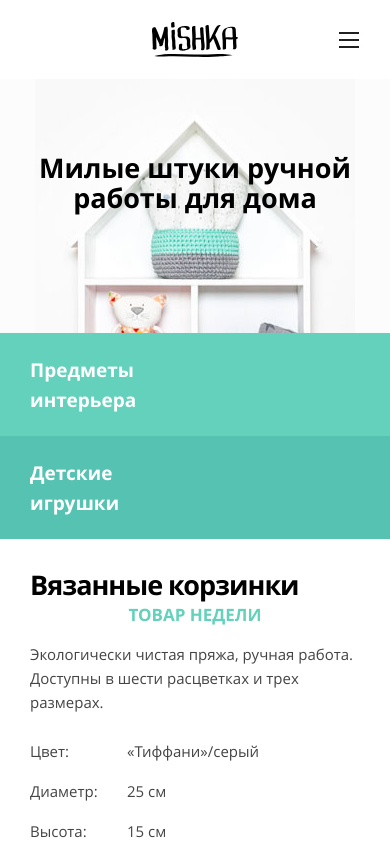
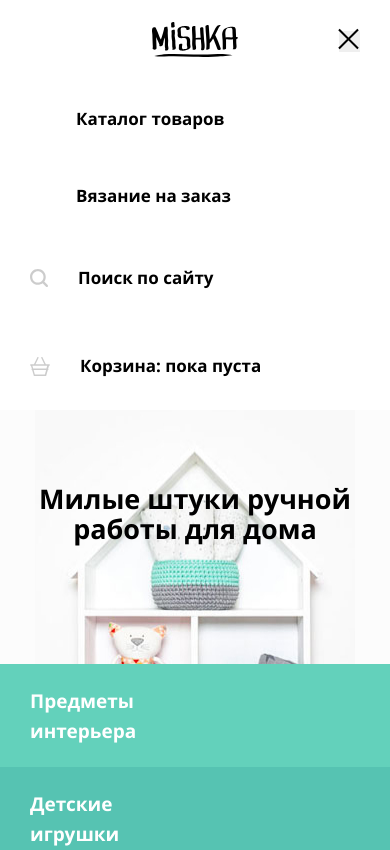
Before and after one commit to dewfors/1567759-mishka-21, a website: page source/index.html in a window 390 px wide. Shown: the top 850 px of the page. Drawn offline with nearby package versions, Linux system fonts and the light colour scheme; files that its build step writes are made by us from their sources.

```diff
--- a/source/index.html
+++ b/source/index.html
@@ -12,7 +12,7 @@
   <h1 class="visually-hidden">Магазин изделий ручной работы "Мишка"</h1>
   <div class="page-header__wrapper container">
     <div class="page-header__inner">
-      <nav class="main-nav main-nav--closed main-nav--nojs">
+      <nav class="main-nav main-nav--opened main-nav--nojs">
         <a class="page-header__logo logo">
           <picture>
             <source media="(min-width: 1150px)" srcset="img/mishka-logo-desktop.svg">
@@ -22,12 +22,8 @@
         </a>
         <button class="main-nav__toggle" type="button">
           <span class="visually-hidden">Открыть меню</span>
-<!--          <svg width="20" height="14" viewBox="0 0 20 14" fill="none" xmlns="http://www.w3.org/2000/svg">-->
-<!--            <path d="M20 0H0V2H20V0Z" fill="#231F20"/>-->
-<!--            <path d="M20 6H0V8H20V6Z" fill="#231F20"/>-->
-<!--            <path d="M20 12H0V14H20V12Z" fill="#231F20"/>-->
-<!--          </svg>-->
         </button>
+
         <ul class="main-nav__list site-list">
           <li class="site-list__item">
             <a class="site-list__link" href="catalog.html">Каталог товаров</a>
@@ -42,24 +38,24 @@
               <svg class="site-list__icon user-list__icon--searsh" width="18" height="18" viewBox="0 0 18 18" fill="none" xmlns="http://www.w3.org/2000/svg">
                 <path opacity="0.2" d="M17.6932 16.0568L14.2159 12.5795C15.2386 11.25 15.75 9.61364 15.75 7.875C15.75 3.47727 12.2727 0 7.875 0C3.47727 0 0 3.47727 0 7.875C0 12.2727 3.47727 15.75 7.875 15.75C9.61364 15.75 11.25 15.1364 12.5795 14.2159L16.0568 17.6932C16.2614 17.8977 16.4659 18 16.875 18C17.4886 18 18 17.4886 18 16.875C18 16.6705 17.8977 16.3636 17.6932 16.0568ZM2.25 7.875C2.25 4.80682 4.80682 2.25 7.875 2.25C10.9432 2.25 13.5 4.80682 13.5 7.875C13.5 10.9432 10.9432 13.5 7.875 13.5C4.80682 13.5 2.25 10.9432 2.25 7.875Z" fill="black"/>
               </svg>
-              <span class="site-list__link-search-text">Поиск по сайту</span>
+              <span class="user-list__link-search-text">Поиск по сайту</span>
             </a>
           </li>
           <li class="user-list__item user-list__item-cart">
-            <a class="site-list__link site-list__link-cart" href="#">
-              <svg class="site-list__icon site-list__icon--cart" width="20" height="19" viewBox="0 0 20 19" fill="none" xmlns="http://www.w3.org/2000/svg">
+            <a class="site-list__link user-list__link-cart" href="#">
+              <svg class="site-list__icon user-list__icon--cart" width="20" height="19" viewBox="0 0 20 19" fill="none" xmlns="http://www.w3.org/2000/svg">
                 <path opacity="0.2" d="M19.2271 7.23811H15.8454L12.5604 0.402108C12.3672 -9.09136e-06 11.9807 -0.100526 11.5942 0.100532C11.2077 0.301591 11.1111 0.703707 11.3043 1.10582L14.2995 7.23811H5.50723L8.50241 1.10582C8.69565 0.703707 8.50242 0.301591 8.21257 0.100532C7.82609 -0.100526 7.43962 0.10052 7.24638 0.402108L3.96133 7.23811H0.772936C0.386462 7.23811 0 7.53968 0 8.04233C0 8.44445 0.289844 8.84655 0.772936 8.84655H0.966184L1.83574 11.8624C1.64251 11.963 1.54587 12.164 1.54587 12.4656C1.54587 12.8677 1.83574 13.1693 2.22221 13.1693L3.86474 19H16.1353L17.7778 13.1693C18.1643 13.1693 18.4541 12.8677 18.4541 12.4656C18.4541 12.2645 18.3575 11.963 18.1643 11.8624L19.0338 8.84655H19.2271C19.6135 8.84655 20 8.54498 20 8.04233C20 7.53968 19.6135 7.23811 19.2271 7.23811ZM14.8792 17.3915H4.83092L3.67149 13.0688H16.1353L14.8792 17.3915ZM16.4251 11.5609H3.1884L2.41546 8.74605H17.1981L16.4251 11.5609Z" fill="black"/>
               </svg>
-              Корзина: пока пуста
+              <span class="user-list__text--cart">Корзина: пока пуста</span>
             </a>
           </li>
         </ul>
         <ul class="main-nav__list news-list">
-          <li class="site-list__item">
-            <a class="site-list__link" href="#">Новые поступления</a>
+          <li class="site-list__item news-list__item">
+            <a class="site-list__link news-list__link" href="#">Новые поступления</a>
           </li>
-          <li class="site-list__item">
-            <a class="site-list__link" href="#">Распродажа</a>
+          <li class="site-list__item news-list__item">
+            <a class="site-list__link news-list__link" href="#">Распродажа</a>
           </li>
         </ul>
         <p class="main-nav__text">Бесплатная доставка по России</p>
--- a/source/sass/blocks/catalog-sections.scss
+++ b/source/sass/blocks/catalog-sections.scss
@@ -17,7 +17,6 @@
     @media (min-resolution: 2dppx) {
       background-image: url("../img/hero-desktop@2x.jpg");
     }
-
   }
 }
 
--- a/source/sass/blocks/main-nav.scss
+++ b/source/sass/blocks/main-nav.scss
@@ -1,24 +1,29 @@
 .main-nav {
-  //@include outline(green);
-
+  min-height: 80px;
   display: grid;
   //grid-template-rows: 80px 1fr;
-  grid-template-columns: 15% 1fr 15%;
+  grid-template-columns: 1fr;
   grid-template-areas:
-    "empty logo toggle"
-    "nav nav nav"
-    "user user user";
+    "logo"
+    "nav"
+    "user";
   background-color: $white;
+  //display: flex;
+  //justify-content: flex-end;
+  position: relative;
 
   @media (min-width: $tablet-width) {
+    //display: flex;
+    //justify-content: space-between;
+    //flex-wrap: wrap;
     grid-template-columns: min-content 1fr;
     grid-template-areas:
       "logo user"
       "nav text";
+
   }
 
   @media (min-width: $desktop-width) {
-    //grid-template-columns: 200px 200px 1fr 200px 200px;
     grid-template-columns: 210px 210px 283px 100px 247px;
     grid-template-areas:
       "nav nav logo user user"
@@ -26,12 +31,30 @@
   }
 }
 
-@media (max-width: $mobile-width-only) {
-  .main-nav--closed .site-list__item {
-    display: none;
-  }
+.main-nav__toggle {
+  width: 21px;
+  height: 21px;
+  padding: 0;
+  position: absolute;
+  right: 0;
+  top: 31px;
+  border: none;
 
-  .main-nav--closed .user-list__item {
+
+  //border: none;
+  //position: relative;
+  //width: 100%;
+  //height: 100%;
+  //display: flex;
+  //justify-content: center;
+  //align-items: center;
+  //padding: 0;
+  //background-color: transparent;
+  //border: none;
+  //grid-area: toggle;
+  cursor: pointer;
+
+  @media (min-width: $tablet-width) {
     display: none;
   }
 }
@@ -39,23 +62,25 @@
 .main-nav--closed .main-nav__toggle::before {
   content: "";
   position: absolute;
-  top: 32px;
-  right: 31px;
+  top: 0;
+  left: 0;
+  //top: 32px;
+  //right: 31px;
   width: 20px;
   height: 2px;
   background-color: $blacklight;
   box-shadow: 0 7px 0 0 $blacklight, 0 14px 0 0 $blacklight;
 }
 
-
 .main-nav--opened .main-nav__toggle {
   &::before,
   &::after {
     content: "";
     position: absolute;
-    top: 38px;
-    right: 26px;
-    width: 29px;
+    top: 7px;
+    right: -2px;
+    //transform: translate();
+    width: 27px;
     height: 2px;
     background-color: $black;
   }
@@ -69,36 +94,42 @@
   }
 }
 
-.main-nav__toggle {
-  //position: relative;
-  width: 100%;
-  height: 100%;
-  display: flex;
-  justify-content: center;
-  align-items: center;
-  padding: 0;
-  background-color: transparent;
-  border: none;
-  grid-area: toggle;
-  cursor: pointer;
 
-  @media (min-width: $tablet-width) {
+@media (max-width: $mobile-width-only) {
+  .main-nav--closed .site-list__item {
+    display: none;
+  }
+
+  .main-nav--closed .user-list__item {
     display: none;
   }
 }
+
+
+
+
 
 .main-nav__text {
   display: none;
 
   @media (min-width: $tablet-width) {
+    order: 2;
     display: block;
-    margin: 0;
-    padding-top: 18px;
+    min-width: 350px;
+    flex-grow: 1;
+    //margin: 0;
+    padding-top: 5px;
     text-align: right;
-    color: $greyish;
-    grid-area: text;
+    //color: $greyish;
+    //grid-area: text;
 
     @include font(15px, 24px, 400);
+  }
+
+  @media (min-width: $desktop-width) {
+    order: 5;
+    width: 50%;
+    grid-area: text;
   }
 }
 
--- a/source/sass/blocks/page-header.scss
+++ b/source/sass/blocks/page-header.scss
@@ -3,24 +3,51 @@
 }
 
 .page-header__logo {
-  grid-area: logo;
-  padding: 22px 0;
-
+  display: block;
+  min-height: 80px;
+  //position: absolute;
+  //left: 50%;
+  //top: 50%;
+  //transform: translate(-50%, -50%);
+  //
   @media (min-width: $tablet-width) {
-    min-width: 320px;
-    padding: 21px 0;
+    flex-grow: 1;
+    min-width: 318px;
+    min-height: 88px;
+    display: flex;
+    justify-content: space-between;
+    align-items: center;
     border-bottom: 1px solid $grayborder;
   }
+
+  @media (min-width: $desktop-width) {
+    //flex-grow: 0;
+    //order: 2;
+    //justify-content: center;
+    padding-left: 30px;
+  }
 }
+
+//.page-header__button {
+//  //min-height: 100px;
+//  display: flex;
+//  justify-content: center;
+//  align-items: center;
+//}
 
 .page-header__logo-image {
   width: 86px;
   height: 35px;
   margin: 0 auto;
+  padding-top: 22px;
 
   @media (min-width: $tablet-width) {
     width: 113px;
     height: 46px;
-    margin: 0 auto 0 0;
+    margin: 0;
+    padding: 0;
+  }
+  @media (min-width: $desktop-width) {
+    width: 150px;
   }
 }
--- a/source/sass/blocks/site-list.scss
+++ b/source/sass/blocks/site-list.scss
@@ -3,67 +3,88 @@
   padding: 0;
   list-style: none;
   grid-area: nav;
+  display: flex;
+  flex-direction: column;
+
 
   @media (min-width: $tablet-width) {
-    display: flex;
+    order: 1;
+    min-width: 318px;
+    flex-grow: 1;
+    flex-direction: row;
     justify-content: space-between;
-    padding-top: 20px;
-    padding-right: 15px;
+    padding-right: 13px;
+    //display: flex;
+    //justify-content: space-between;
+    //padding-top: 20px;
+    //padding-right: 15px;
+  }
+
+  @media (min-width: $desktop-width) {
+    //flex-grow: 0;
+    //order: 1;
+    width: 375px;
+    padding: 0;
   }
 }
 
 .site-list__item {
   @media (min-width: $tablet-width) {
-    //margin-right: 20px;
+    min-height: 63px;
+    display: flex;
+    align-items: center;
+  }
+
+  @media (min-width: $desktop-width) {
+    min-height: 62px;
   }
 }
 
 .site-list__link {
   position: relative;
   display: block;
-  padding: 27px 75px;
+  //padding: 27px 75px;
+  padding-top: 27px;
+  padding-bottom: 26px;
   padding-left: 46px;
   padding-right: 0;
   color: $black;
-  border-top: 1px solid $grayborder;
-  border-bottom: 1px solid $grayborder;
+  //border-top: 1px solid $grayborder;
+  //border-bottom: 1px solid $grayborder;
 
 
   @include font(17px, 24px, 700);
 
   @media (min-width: $tablet-width) {
-    //width: 100%;
-    //height: 100%;
-    border: none;
     padding: 0;
-
+    //padding-top: 32px;
     @include font(15px, 24px, 700);
   }
-}
-
-.site-list__link-cart {
-  @media (min-width: $tablet-width) {
-    display: block;
-    padding: 26px 0 26px 32px;
-    color: $black;
-    text-align: end;
-
+  @media (min-width: $desktop-width) {
+    padding: 0;
+    //padding-top: 32px;
     @include font(17px, 24px, 700);
   }
 }
 
+
+
 .site-list__icon {
-  position: absolute;
-  top: 28px;
-  left: 2px;
+  //position: absolute;
+  //top: 28px;
+  //left: 2px;
   //width: 18px;
   //height: 18px;
   //opacity: 0.2;
   fill: $black;
+  @media (min-width: $tablet-width) {
+    //top: 33px;
+  }
 }
 
-.site-list__link-search-text {
-  @media (min-width: $tablet-width) {
-    display: none;
-  }
-}
+//.site-list__link-search-text {
+//  padding-left: 30px;
+//  @media (min-width: $tablet-width) {
+//    display: none;
+//  }
+//}
--- a/source/sass/blocks/user-list.scss
+++ b/source/sass/blocks/user-list.scss
@@ -2,38 +2,47 @@
   margin: 0;
   padding: 0;
   list-style: none;
-  grid-area: user;
+  //grid-area: user;
+  display: flex;
+  flex-direction: column;
 
   @media (min-width: $tablet-width) {
-    display: flex;
-    justify-content: space-around;
+    flex-grow: 1;
+    min-width: 350px;
+    flex-direction: row;
     border-bottom: 1px solid $grayborder;
-  }
-
-  @media (min-width: $desktop-width) {
-    display: flex;
-    justify-content: space-around;
-  }
-}
-
-.user-list__item {
-  @media (min-width: $tablet-width) {
-    //padding: 41px;
-    border-left: 1px solid $grayborder;
+    //justify-content: space-around;
     //border-bottom: 1px solid $grayborder;
   }
 
   @media (min-width: $desktop-width) {
-    //padding: 41px;
-    border-left: 1px solid $grayborder;
-    border-bottom: 1px solid $grayborder;
+    //flex-grow: 0;
+    //order: 3;
+    //width: 30px;
   }
 }
 
+//.user-list__item {
+//  @media (min-width: $tablet-width) {
+//    //padding: 41px;
+//    border-left: 1px solid $grayborder;
+//    //border-bottom: 1px solid $grayborder;
+//  }
+//
+//  @media (min-width: $desktop-width) {
+//    //padding: 41px;
+//    border-left: 1px solid $grayborder;
+//    border-bottom: 1px solid $grayborder;
+//  }
+//}
+//
 .user-list__item-search {
   @media (min-width: $tablet-width) {
-    width: 88px;
-    height: 88px;
+    min-width: 88px;
+    min-height: 88px;
+    flex-grow: 1;
+    border-left: 1px solid $grayborder;
+    border-right: 1px solid $grayborder;
   }
 
   @media (min-width: $desktop-width) {
@@ -42,18 +51,62 @@
   }
 }
 
+//.user-list__link {
+//  display: flex;
+//  //justify-content: flex-start;
+//}
+
 .user-list__link-search {
+  min-height: 88px;
+  padding: 0;
+  display: flex;
+  justify-content: flex-start;
+  align-items: center;
   @media (min-width: $tablet-width) {
-    display: block;
-    width: 100%;
-    height: 100%;
+    justify-content: center;
+  }
+}
+
+.user-list__link-search-text {
+  padding-left: 30px;
+  @media (min-width: $tablet-width) {
+    display: none;
   }
 }
 
 .user-list__item-cart {
-  min-width: 238px;
 
-  @media (min-width: $desktop-width) {
+  @media (min-width: $tablet-width) {
+    min-width: 262px;
     flex-grow: 1;
   }
 }
+
+.user-list__link-cart {
+  min-height: 88px;
+  padding: 0;
+  display: flex;
+  justify-content: flex-start;
+  align-items: center;
+  @media (min-width: $tablet-width) {
+
+  }
+}
+
+.user-list__icon--cart {
+  //margin-left: 20px;
+  @media (min-width: $tablet-width) {
+    margin-left: 30px;
+  }
+}
+
+.user-list__text--cart {
+  padding-left: 30px;
+  //margin: 0;
+  @media (min-width: $tablet-width) {
+    @include font(17px, 24px, 700);
+  }
+  @media (min-width: $tablet-width) {
+    padding-right: 5px;
+  }
+}
```
Also changed, not shown: source/sass/blocks/news-list.scss (+15 -1 lines).
